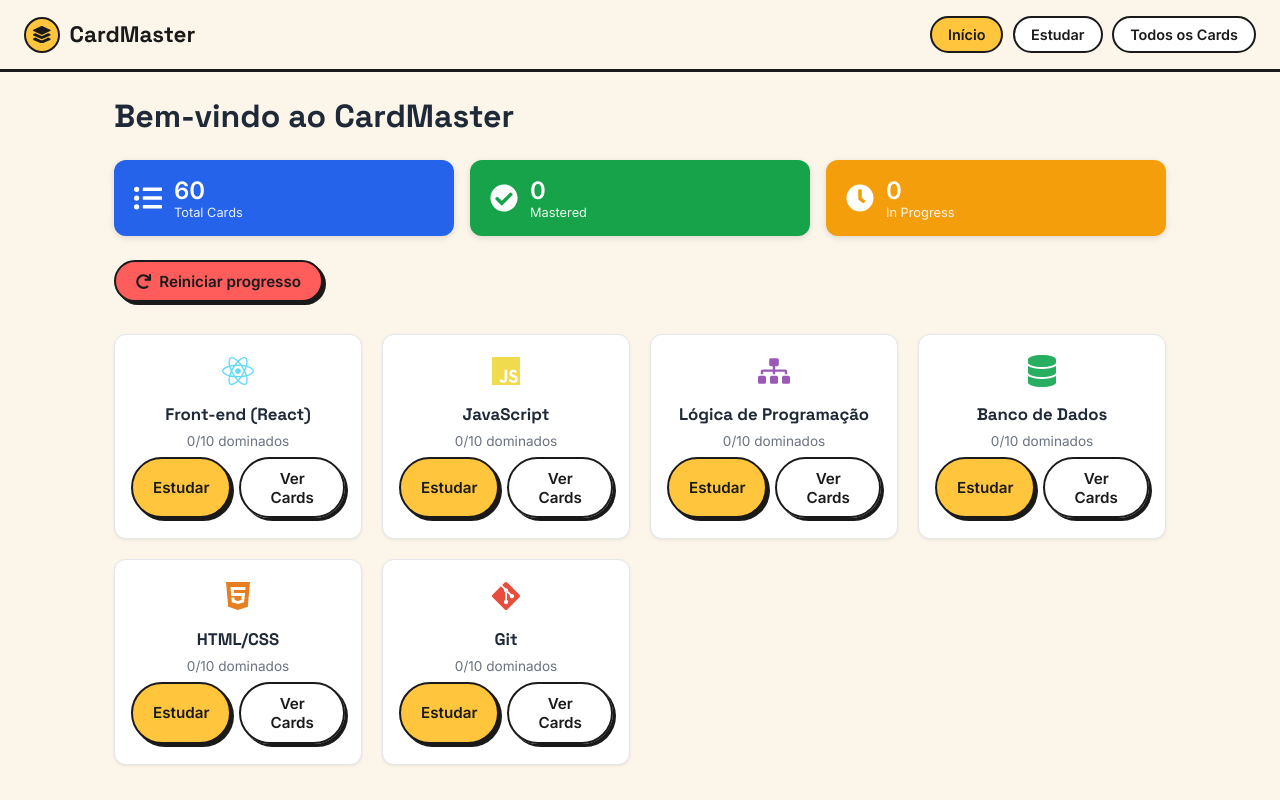
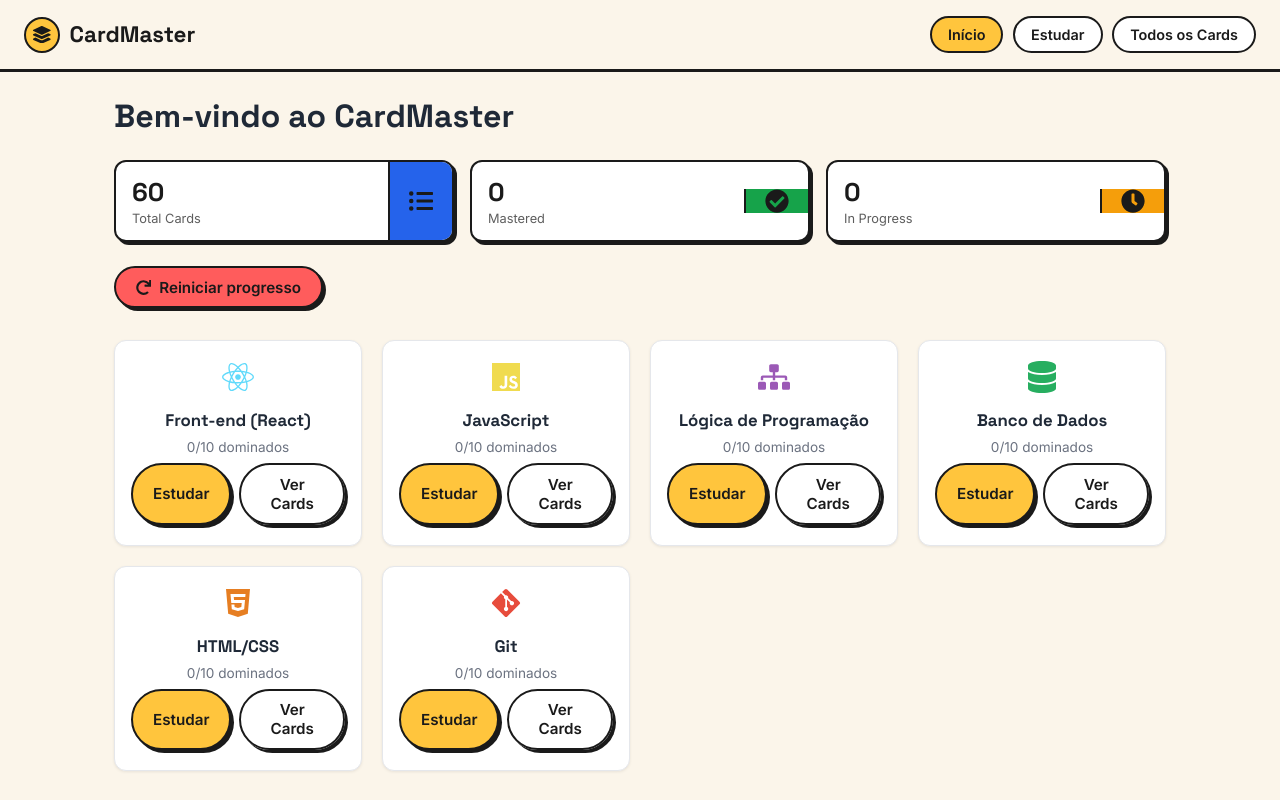
Before and after one commit to Cleok3Lima/frontend-avancado-mvp, a React (Vite) app: page / in a window 1280 px wide. Built offline with nearby package versions, Linux system fonts and the light colour scheme.

Commit message:
style: reskin CardEstatistica with right-aligned icon block

```diff
--- a/src/components/CardEstatistica/CardEstatistica.jsx
+++ b/src/components/CardEstatistica/CardEstatistica.jsx
@@ -3,18 +3,18 @@ import { Tooltip } from "../Tooltip/Tooltip";
 
 export function CardEstatistica({ titulo, valor, cor, icone: Icone, dica }) {
   const conteudoIcone = Icone ? (
-    <IconWrapper>
+    <IconWrapper $cor={cor}>
       <Icone aria-hidden="true" />
     </IconWrapper>
   ) : null;
 
   return (
-    <Card $cor={cor}>
-      {dica ? <Tooltip texto={dica}>{conteudoIcone}</Tooltip> : conteudoIcone}
+    <Card>
       <Texts>
         <Valor>{valor}</Valor>
         <Titulo>{titulo}</Titulo>
       </Texts>
+      {dica ? <Tooltip texto={dica}>{conteudoIcone}</Tooltip> : conteudoIcone}
     </Card>
   );
 }
--- a/src/components/CardEstatistica/CardEstatistica.styles.js
+++ b/src/components/CardEstatistica/CardEstatistica.styles.js
@@ -1,34 +1,47 @@
 import styled from "styled-components";
+import { tokens } from "../../styles/tokens";
 
 export const Card = styled.div`
   display: flex;
-  align-items: center;
-  gap: 0.75rem;
-  background-color: ${(props) => props.$cor || "#2563eb"};
-  color: #fff;
-  padding: 1rem 1.25rem;
-  border-radius: 0.75rem;
+  align-items: stretch;
   min-width: 160px;
   flex: 1 1 160px;
-  box-shadow: 0 2px 6px rgba(0, 0, 0, 0.12);
-`;
-
-export const IconWrapper = styled.div`
-  font-size: 1.75rem;
-  display: flex;
+  background-color: ${tokens.colors.surface};
+  border: 2px solid ${tokens.colors.ink};
+  border-radius: ${tokens.radii.sm};
+  box-shadow: ${tokens.shadow.hardSm};
+  overflow: hidden;
 `;
 
 export const Texts = styled.div`
   display: flex;
   flex-direction: column;
+  justify-content: center;
+  gap: 0.15rem;
+  padding: 0.9rem 1rem;
+  flex: 1;
 `;
 
 export const Valor = styled.span`
-  font-size: 1.5rem;
+  font-family: ${tokens.fonts.display};
+  font-size: 1.6rem;
   font-weight: 700;
+  color: ${tokens.colors.ink};
 `;
 
 export const Titulo = styled.span`
   font-size: 0.8rem;
-  opacity: 0.9;
+  color: ${tokens.colors.ink};
+  opacity: 0.7;
 `;
+
+export const IconWrapper = styled.div`
+  display: flex;
+  align-items: center;
+  justify-content: center;
+  width: 64px;
+  font-size: 1.5rem;
+  color: ${tokens.colors.ink};
+  background-color: ${(props) => props.$cor || tokens.colors.periwinkle};
+  border-left: 2px solid ${tokens.colors.ink};
+`;
```
